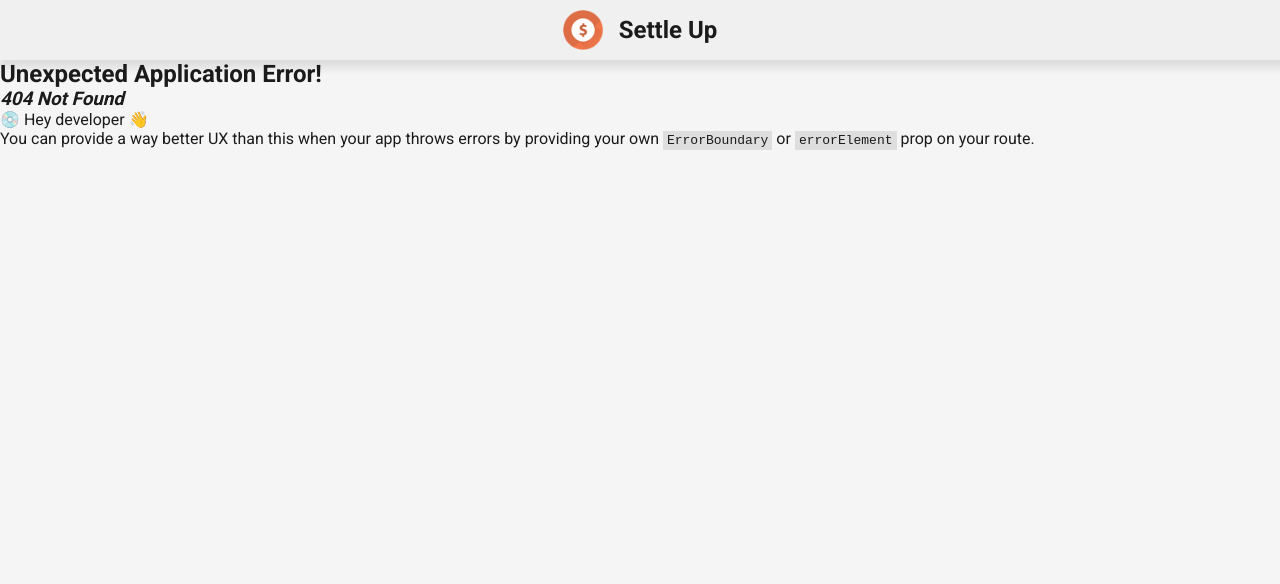
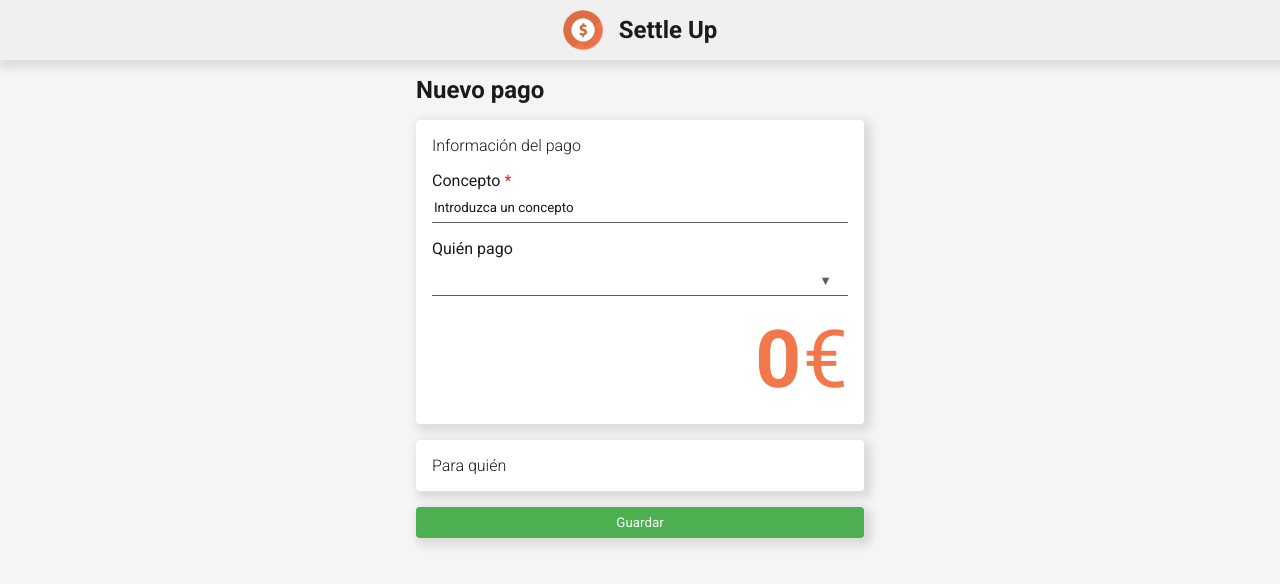
Before and after one commit to ble180/settle-up-react, a React (Vite) app: page /create-payment in a window 1280 px wide. Before the commit this address had no page. Shown: the top 584 px of the page. Built offline with nearby package versions, Linux system fonts and the light colour scheme.

Commit message:
feat: add create payment page

```diff
--- a/src/assets/styles/utils/_mixins.scss
+++ b/src/assets/styles/utils/_mixins.scss
@@ -10,3 +10,10 @@
   padding: 1rem;
   height: 100%;
 }
+
+@mixin card {
+  padding: 1rem;
+  border-radius: $border-radius;
+  background-color: white;
+  @include shadow;
+}
--- a/src/domain/models/Payment.ts
+++ b/src/domain/models/Payment.ts
@@ -7,3 +7,10 @@ export type Payment = {
   user: User;
   members: User[];
 };
+
+export function formatQuantity(quantity: number): string {
+  return new Intl.NumberFormat('es', {
+    style: 'currency',
+    currency: 'EUR'
+  }).format(quantity);
+}
--- a/src/infraestructure/views/components/MemberItem.tsx
+++ b/src/infraestructure/views/components/MemberItem.tsx
@@ -1,3 +1,4 @@
+import { formatQuantity } from '@/domain/models/Payment';
 import { User } from '@/domain/models/User';
 import styles from './MemberItem.module.scss';
 
@@ -17,7 +18,7 @@ export function MemberItem({
     <div className={styles.memberItem}>
       <span className={styles.memberItem__name}>{member.name}</span>
       <span className={`${styles.memberItem__balance} ${balanceClassName}`}>
-        {balance} €
+        {formatQuantity(balance)}
       </span>
     </div>
   );
--- a/src/infraestructure/views/components/MemberList.tsx
+++ b/src/infraestructure/views/components/MemberList.tsx
@@ -15,18 +15,23 @@ export function MemberList() {
     })();
   }, [getGroup]);
 
+  const content =
+    group?.members.length === 0 ? (
+      <p>No hay miembros</p>
+    ) : (
+      group?.members.map((member) => (
+        <MemberItem
+          key={member.name}
+          member={member}
+          balance={group.balance[member.id]}
+        />
+      ))
+    );
+
   return (
-    group && (
-      <div className={styles.memberList}>
-        <span className={styles.memberList__title}>Miembros</span>
-        {group.members.map((member) => (
-          <MemberItem
-            key={member.name}
-            member={member}
-            balance={group.balance[member.id]}
-          />
-        ))}
-      </div>
-    )
+    <div className={styles.memberList}>
+      <span className={styles.memberList__title}>Miembros</span>
+      {content}
+    </div>
   );
 }
--- a/src/infraestructure/views/components/PaymentItem.tsx
+++ b/src/infraestructure/views/components/PaymentItem.tsx
@@ -1,4 +1,4 @@
-import { Payment } from '@/domain/models/Payment';
+import { Payment, formatQuantity } from '@/domain/models/Payment';
 import styles from './PaymentItem.module.scss';
 
 export function PaymentItem({ payment }: { payment: Payment }) {
@@ -12,7 +12,7 @@ export function PaymentItem({ payment }: { payment: Payment }) {
         className={`${styles.paymentItem__column} ${styles['paymentItem__column--right']}`}
       >
         <span className={styles.paymentItem__quantity}>
-          {payment.quantity} €
+          {formatQuantity(payment.quantity)}
         </span>
         <span className={styles.paymentItem__date}>
           {formatDate(payment.operationDate)}
--- a/src/infraestructure/views/components/PaymentList.tsx
+++ b/src/infraestructure/views/components/PaymentList.tsx
@@ -15,12 +15,19 @@ export function PaymentList() {
     })();
   }, [getGroup]);
 
+  const content =
+    payments.length === 0 ? (
+      <p>No hay gastos</p>
+    ) : (
+      payments.map((payment) => (
+        <PaymentItem key={payment.name} payment={payment} />
+      ))
+    );
+
   return (
     <div className={style.paymentList}>
       <span className={style.paymentList__title}>Gastos</span>
-      {payments.map((payment) => (
-        <PaymentItem key={payment.name} payment={payment} />
-      ))}
+      {content}
     </div>
   );
 }
--- a/src/infraestructure/views/components/common/Select.module.scss
+++ b/src/infraestructure/views/components/common/Select.module.scss
@@ -9,9 +9,10 @@
     border: none;
     outline: none;
     font: inherit;
+    position: relative;
 
     border-bottom: 1px solid $border-color;
-    background: $background;
+    background: transparent;
     padding: 0 1rem;
     height: 30px;
     cursor: pointer;
@@ -26,7 +27,7 @@
     content: '\25BC';
     position: absolute;
     color: $border-color;
-    top: 0.5rem;
+    bottom: 0.5rem;
     right: 1rem;
     font-size: 0.8rem;
     transition: 0.25s all ease;
--- /dev/null
+++ b/src/infraestructure/views/pages/CreatePayment.module.scss
@@ -0,0 +1,83 @@
+.createPayment {
+  height: 100%;
+  overflow: auto;
+
+  &__container {
+    @include main-container(30rem);
+
+    display: flex;
+    flex-direction: column;
+    gap: 1rem;
+    height: auto;
+  }
+
+  &__subtitle {
+    font-weight: 300;
+  }
+
+  &__whoPayContainer {
+    display: flex;
+    flex-direction: column;
+    gap: 1rem;
+
+    @include card;
+  }
+
+  &__amount {
+    display: inline-flex;
+    align-items: center;
+  }
+
+  &__amountInput {
+    background-color: transparent;
+    border: none;
+    outline: none;
+    font-size: 5rem;
+    font-weight: bold;
+    color: $primary;
+    width: 100%;
+    text-align: right;
+
+    appearance: textfield;
+    -moz-appearance: textfield;
+    &::-webkit-outer-spin-button,
+    &::-webkit-inner-spin-button {
+      -webkit-appearance: none;
+      margin: 0;
+    }
+  }
+
+  &__amountCurrency {
+    font-size: 5rem;
+    color: $primary;
+  }
+
+  &__member {
+    width: 100%;
+    display: inline-flex;
+    align-items: center;
+    justify-content: space-between;
+  }
+
+  &__memberInfo {
+    display: flex;
+    flex-direction: column;
+    gap: 0.5rem;
+  }
+
+  &__memberName {
+    font-size: 1.2rem;
+  }
+
+  &__memberAmount {
+    font-weight: 300;
+  }
+
+  &__forWhoContainer {
+    display: flex;
+    flex-direction: column;
+    gap: 0.5rem;
+
+    @include card;
+  }
+}
--- /dev/null
+++ b/src/infraestructure/views/pages/CreatePayment.tsx
@@ -0,0 +1,151 @@
+import { Payment, formatQuantity } from '@/domain/models/Payment';
+import { User } from '@/domain/models/User';
+import { Button } from '@/infraestructure/views/components/common/Button';
+import { Checkbox } from '@/infraestructure/views/components/common/Checkbox';
+import { Input } from '@/infraestructure/views/components/common/Input';
+import {
+  Select,
+  SelectOption
+} from '@/infraestructure/views/components/common/Select';
+import { DIContext } from '@/infraestructure/views/providers/DIProvider';
+import { useContext, useEffect, useState } from 'react';
+import { useNavigate } from 'react-router-dom';
+import styles from './CreatePayment.module.scss';
+
+type PaymentMember = {
+  user: User;
+  amount: string;
+  added: boolean;
+};
+
+export function CreatePayment() {
+  const { getGroup, addPayment } = useContext(DIContext);
+  const navigate = useNavigate();
+
+  const [members, setMembers] = useState<PaymentMember[]>([]);
+  const [users, setUsers] = useState<SelectOption[]>([]);
+  const [concept, setConcept] = useState('');
+  const [conceptError, setConceptError] = useState('');
+  const [amount, setAmount] = useState(0);
+
+  useEffect(() => {
+    (async () => {
+      const group = await getGroup();
+      setUsers(group.members.map((m) => ({ value: m.id, label: m.name })));
+      setMembers(
+        group.members.map((m) => ({ user: m, added: false, amount: '0,00 €' }))
+      );
+    })();
+  }, [getGroup]);
+
+  function handleAmountChange(event: React.ChangeEvent<HTMLInputElement>) {
+    setAmount(Number(event.target.value));
+  }
+
+  function handleConceptChange(event: React.ChangeEvent<HTMLInputElement>) {
+    setConceptError('');
+    setConcept(event.target.value);
+  }
+
+  function handleToggleAdded(id: string) {
+    const newMembers = members.map((member) => {
+      if (member.user.id === id) {
+        const memberUpdated = { ...member, added: !member.added };
+        return memberUpdated;
+      }
+      return member;
+    });
+
+    const totalAddedMembers = newMembers.filter((m) => m.added).length;
+    newMembers.forEach((member) => {
+      let memberAmount = 0;
+      if (member.added) {
+        memberAmount = amount / totalAddedMembers;
+      }
+      member.amount = formatQuantity(memberAmount);
+    });
+
+    setMembers(newMembers);
+  }
+
+  async function createPayment() {
+    if (!concept) {
+      setConceptError('El concepto es obligatorio');
+      return;
+    }
+
+    if (amount == 0) {
+      return;
+    }
+
+    // TODO Validations
+    const totalAddedMembers = members.filter((m) => m.added).length;
+    if (totalAddedMembers == 0) {
+      return;
+    }
+
+    // TODO
+    const payment: Payment = {
+      name: concept,
+      operationDate: new Date(),
+      quantity: amount,
+      members: members.map((m) => m.user),
+      user: members[0].user
+    };
+
+    await addPayment(payment);
+    navigate('/');
+  }
+
+  return (
+    <div className={styles.createPayment}>
+      <div className={styles.createPayment__container}>
+        <h2 className={styles.createPayment__title}>Nuevo pago</h2>
+
+        <div className={styles.createPayment__whoPayContainer}>
+          <h4 className={styles.createPayment__subtitle}>
+            Información del pago
+          </h4>
+          <Input
+            label="Concepto"
+            placeholder="Introduzca un concepto"
+            required
+            value={concept}
+            onChange={handleConceptChange}
+            error={conceptError}
+          />
+          <Select label="Quién pago" options={users} />
+          <div className={styles.createPayment__amount}>
+            <input
+              className={styles.createPayment__amountInput}
+              type="number"
+              value={amount}
+              onChange={handleAmountChange}
+            />
+            <span className={styles.createPayment__amountCurrency}>€</span>
+          </div>
+        </div>
+        <div className={styles.createPayment__forWhoContainer}>
+          <h4 className={styles.createPayment__subtitle}>Para quién</h4>
+          {members.map((member) => (
+            <div className={styles.createPayment__member} key={member.user.id}>
+              <div className={styles.createPayment__memberInfo}>
+                <span className={styles.createPayment__memberName}>
+                  {member.user.name}
+                </span>
+                <span className={styles.createPayment__memberAmount}>
+                  {member.amount}
+                </span>
+              </div>
+              <Checkbox
+                value={member.added}
+                onChange={() => handleToggleAdded(member.user.id)}
+              />
+            </div>
+          ))}
+        </div>
+        <Button label="Guardar" onClick={createPayment} />
+      </div>
+    </div>
+  );
+}
--- a/src/infraestructure/views/pages/Home.tsx
+++ b/src/infraestructure/views/pages/Home.tsx
@@ -17,7 +17,7 @@ export function Home() {
         <MemberList />
       </div>
       <div className={styles.home__actionBtns}>
-        <Link className={styles.home__actionBtn} to={'/'}>
+        <Link className={styles.home__actionBtn} to={'/create-payment'}>
           Añadir gasto
         </Link>
         <Link className={styles.home__actionBtn} to={'/create-user'}>
--- a/src/infraestructure/views/providers/DIProvider.tsx
+++ b/src/infraestructure/views/providers/DIProvider.tsx
@@ -1,6 +1,8 @@
+import { addPayment } from '@/application/addPayment';
 import { createMember } from '@/application/createMember';
 import { getGroup } from '@/application/getGroup';
 import { Group } from '@/domain/models/Group';
+import { Payment } from '@/domain/models/Payment';
 import { User } from '@/domain/models/User';
 import { localStorageGroupRepository } from '@/infraestructure/repositories/LocalStorageGroupRepository';
 import { createContext } from 'react';
@@ -8,14 +10,17 @@ import { createContext } from 'react';
 export type DIContainer = {
   createMember: (user: User) => Promise<Group>;
   getGroup: () => Promise<Group>;
+  addPayment: (payment: Payment) => Promise<Group>;
 };
 
 const _createMember = createMember(localStorageGroupRepository);
 const _getGroup = getGroup(localStorageGroupRepository);
+const _addPayment = addPayment(localStorageGroupRepository);
 
 const diContainer: DIContainer = {
   createMember: _createMember,
-  getGroup: _getGroup
+  getGroup: _getGroup,
+  addPayment: _addPayment
 };
 
 export const DIContext = createContext<DIContainer>(diContainer);
--- a/src/infraestructure/views/router/index.tsx
+++ b/src/infraestructure/views/router/index.tsx
@@ -1,3 +1,4 @@
+import { CreatePayment } from '@/infraestructure/views/pages/CreatePayment';
 import { CreateUser } from '@/infraestructure/views/pages/CreateUser';
 import { Home } from '@/infraestructure/views/pages/Home';
 import { createBrowserRouter } from 'react-router-dom';
@@ -10,6 +11,10 @@ const router = createBrowserRouter([
   {
     path: '/create-user',
     element: <CreateUser />
+  },
+  {
+    path: '/create-payment',
+    element: <CreatePayment />
   }
 ]);
 
```
